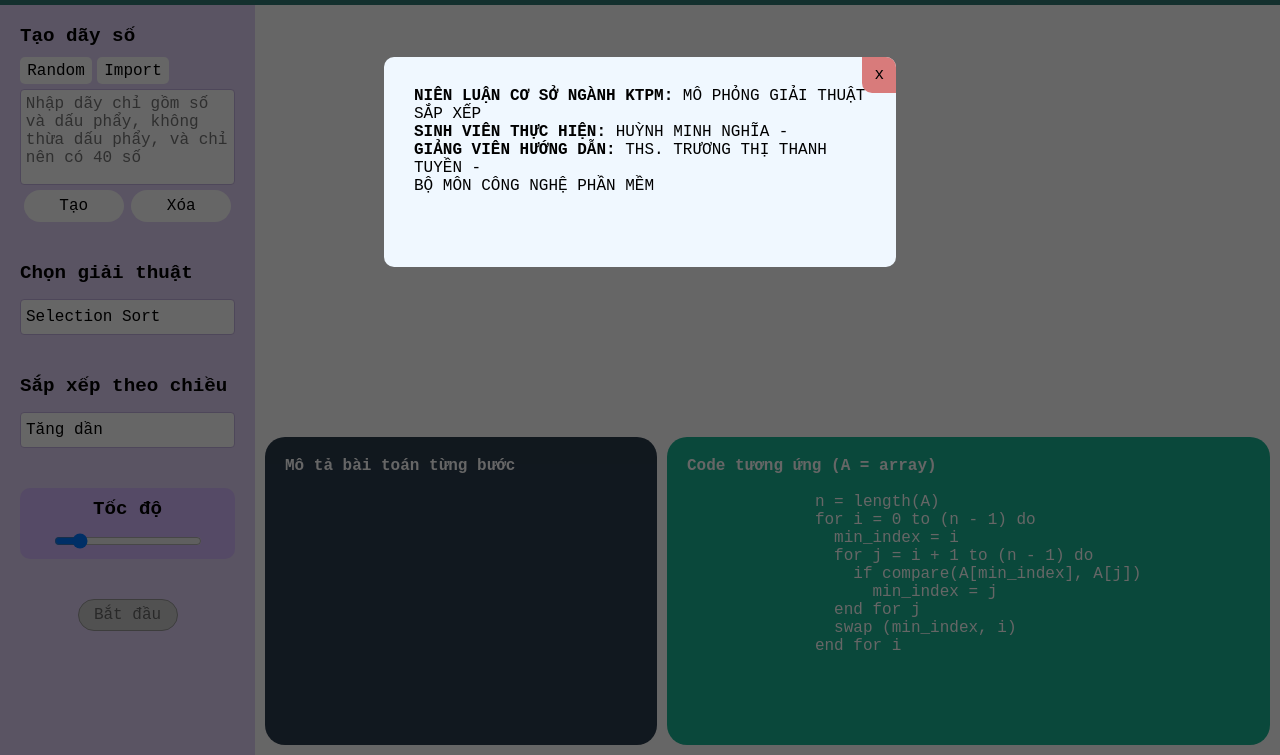
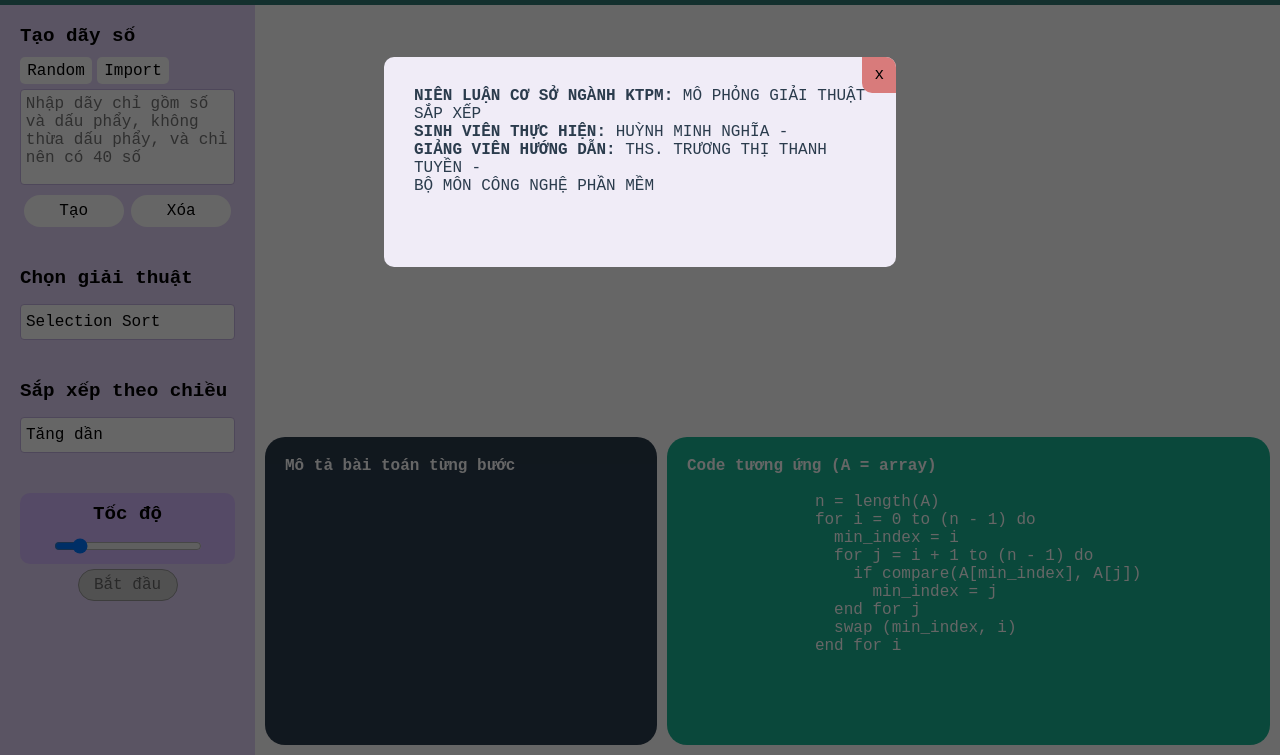
Before and after one commit to Dusthuynh/Sorting-Visualizer, a plain HTML site: page index.html in a window 1280 px wide. Both pictures are taken after a click on the element "Thông tin". Shown: the part 45-800 px from the top of the page. Drawn offline with Linux system fonts and the light colour scheme.

Commit message:
fix little css

```diff
--- a/style.css
+++ b/style.css
@@ -184,6 +184,7 @@ header {
 .command_container {
   display: flex;
   justify-content: space-around;
+  margin-top: 5px;
 }
 .command_container .btn {
   width: 100px;
@@ -257,7 +258,6 @@ header {
   user-select: text;
 }
 
-
 .similar_code_box {
   background-color: #1ab594;
   width: 60%;
@@ -295,9 +295,10 @@ code {
 }
 
 .infor_card {
+  color: #2b3c4d;
+  background-color: #f0ecf7;
   width: 40%;
   padding: 30px;
-  background-color: aliceblue;
   border-radius: 10px;
 }
 
```
